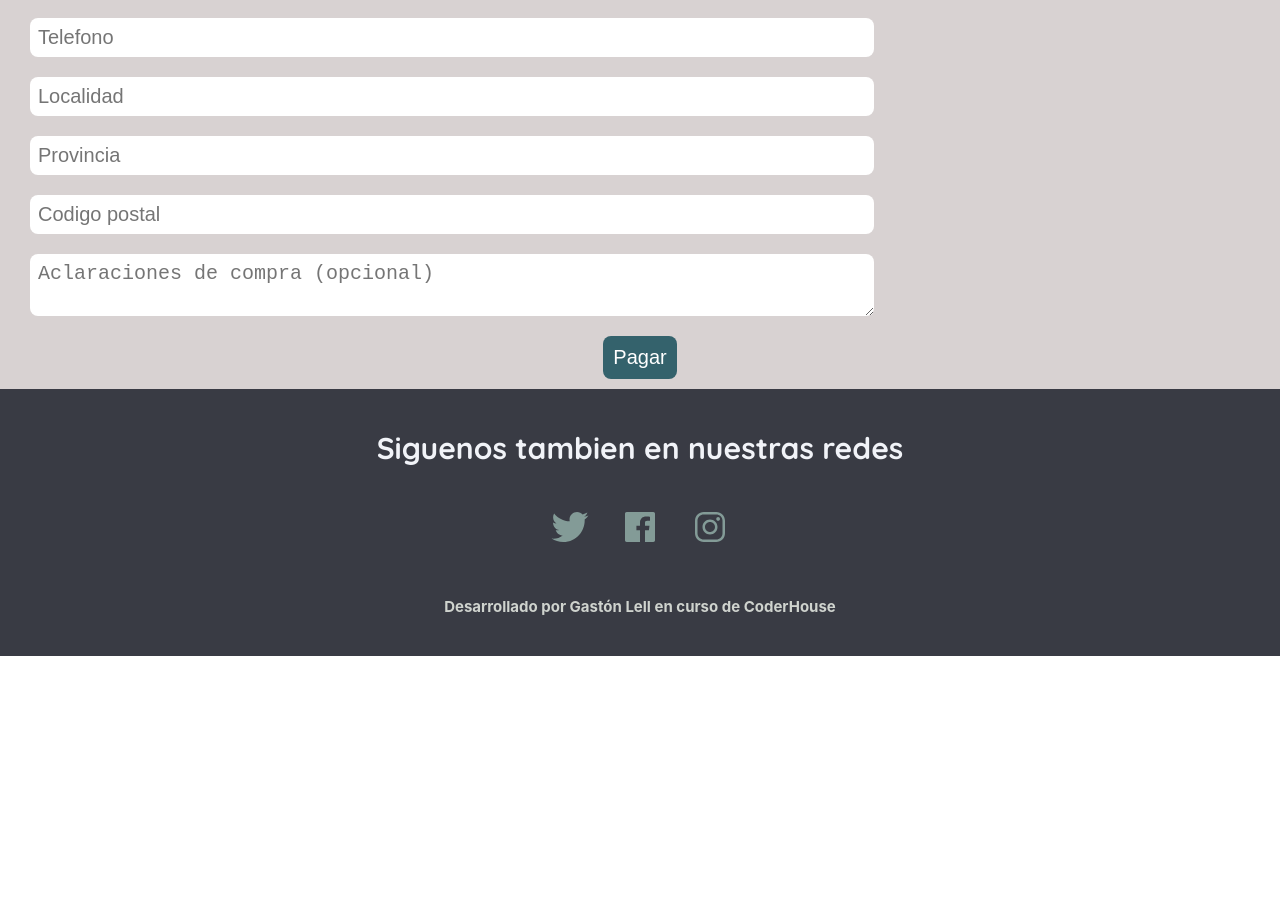
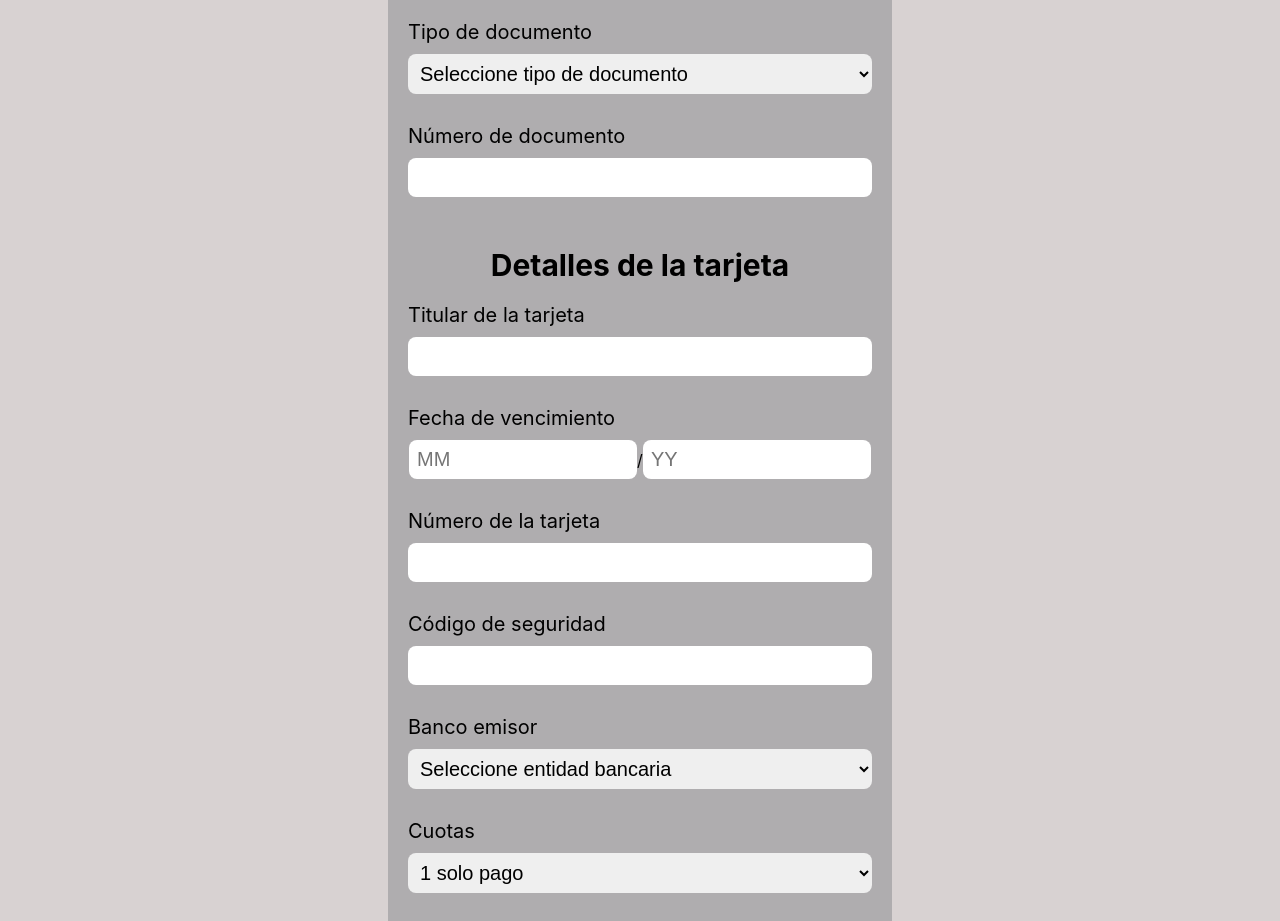
Before and after one commit to GastonLell/coder-tienda, a React (Create React App) app: page /checkout in a window 1280 px wide. Shown: the part 331-1252 px from the top of the page. Before the commit the page ends 987 px from the top, so only its background shows below. Built offline with nearby package versions, Linux system fonts and the light colour scheme; no server answers; the database is empty.

Commit message:
checkout

```diff
--- a/public/index.html
+++ b/public/index.html
@@ -11,5 +11,7 @@
     <noscript>Su navegador no soporta las librerias de Javascript</noscript>
 
     <div id="root"></div>
+
+    <script src="https://secure.mlstatic.com/sdk/javascript/v1/mercadopago.js"></script>
   </body>
 </html>
--- a/src/components/global/Checkout/CheckoutContainer.jsx
+++ b/src/components/global/Checkout/CheckoutContainer.jsx
@@ -20,14 +20,11 @@ const Checkout = () => {
   const [idVenta, setIdVenta] = useState();
 
   const [formData, setFormData] = useState({
-    nombre: "",
-    apellido: "",
     email: "",
-    tel: "",
-    localidad: "",
-    provincia: "",
-    CP: "",
-    comentario: "",
+    docNumber: "",
+    cardNameTitular: "",
+    cardNumber: "",
+    cuotas: Number,
   });
 
   const compra = {
@@ -57,7 +54,7 @@ const Checkout = () => {
   }, []);
   return (
     <CheckoutStyle>
-      {data.items.length > 0 && <CartListNabvar data={data} />}
+      {/* {data.items.length > 0 && <CartListNabvar data={data} />} */}
 
       {idVenta ? (
         <SaleConfirmed idVenta={idVenta} />
--- a/src/components/global/Checkout/CheckoutStyle.jsx
+++ b/src/components/global/Checkout/CheckoutStyle.jsx
@@ -13,15 +13,45 @@ export const CheckoutStyle = styled.div`
 export const FormStyle = styled.div`
   width: 100%;
 
+  h3 {
+    margin: 20px auto;
+    font-size: 30px;
+  }
+
+  form {
+    width: 40%;
+    margin: 0 auto;
+    background-color: #afadaf;
+    padding: 20px;
+    border-radius: 8px;
+  }
+
   input,
-  textarea {
-    width: 67%;
-    display: block;
-    margin: 20px;
+  textarea,
+  select {
+    width: 100%;
+    margin-bottom: 30px;
     border: none;
     border-radius: 8px;
     font-size: 20px;
     padding: 8px;
+  }
+
+  label {
+    display: block;
+    text-align: left;
+    font-size: 20px;
+    width: 100%;
+    margin-bottom: 10px;
+  }
+
+  select option {
+    font-size: 15px;
+  }
+
+  #cardExpirationMonth,
+  #cardExpirationYear {
+    width: calc((100% / 2) - 4px) !important;
   }
 
   button {
--- a/src/components/global/Checkout/FormCheckout.jsx
+++ b/src/components/global/Checkout/FormCheckout.jsx
@@ -3,6 +3,161 @@ import { FormStyle } from "./CheckoutStyle";
 const FormCheckout = ({ handleChangeInput, handleSubmitForm }) => {
   return (
     <FormStyle>
+      <form id="formCheckout" onSubmit={handleSubmitForm} method="post">
+        <h3>Detalles del comprador</h3>
+
+        <div>
+          <div>
+            <label for="email">E-mail</label>
+            <input
+              id="email"
+              name="email"
+              type="text"
+              required
+              onChange={handleChangeInput}
+            />
+          </div>
+
+          <div>
+            <label for="docType">Tipo de documento</label>
+            <select id="docType" name="docType" type="text">
+              <option value="#" select>
+                Seleccione tipo de documento
+              </option>
+              <option value="dni">DNI</option>
+              <option value="lc">Libreta civica</option>
+            </select>
+          </div>
+
+          <div>
+            <label for="docNumber">Número de documento</label>
+            <input
+              id="docNumber"
+              name="docNumber"
+              type="text"
+              required
+              onChange={handleChangeInput}
+            />
+          </div>
+        </div>
+
+        <h3>Detalles de la tarjeta</h3>
+        <div>
+          <div>
+            <label for="cardholderName">Titular de la tarjeta</label>
+            <input
+              id="cardholderName"
+              name="cardNameTitular"
+              type="text"
+              onChange={handleChangeInput}
+            />
+          </div>
+
+          <div>
+            <label for="">Fecha de vencimiento</label>
+            <div>
+              <input
+                type="text"
+                placeholder="MM"
+                id="cardExpirationMonth"
+                onselectstart="return false"
+                onpaste="return false"
+                oncopy="return false"
+                oncut="return false"
+                ondrag="return false"
+                ondrop="return false"
+                autocomplete="off"
+              />
+              <span>/</span>
+              <input
+                type="text"
+                placeholder="YY"
+                id="cardExpirationYear"
+                onselectstart="return false"
+                onpaste="return false"
+                oncopy="return false"
+                oncut="return false"
+                ondrag="return false"
+                ondrop="return false"
+                autocomplete="off"
+              />
+            </div>
+          </div>
+
+          <div>
+            <label for="cardNumber">Número de la tarjeta</label>
+            <input
+              onChange={handleChangeInput}
+              name="cardNumber"
+              type="text"
+              id="cardNumber"
+              onselectstart="return false"
+              onpaste="return false"
+              oncopy="return false"
+              oncut="return false"
+              ondrag="return false"
+              ondrop="return false"
+              autocomplete="off"
+            />
+          </div>
+
+          <div>
+            <label for="securityCode">Código de seguridad</label>
+            <input
+              id="securityCode"
+              type="text"
+              onselectstart="return false"
+              onpaste="return false"
+              oncopy="return false"
+              oncut="return false"
+              ondrag="return false"
+              ondrop="return false"
+              autocomplete="off"
+            />
+          </div>
+
+          <div id="issuerInput">
+            <label for="issuer">Banco emisor</label>
+            <select id="issuer" name="issuer" data-checkout="issuer">
+              <option value="" select>
+                Seleccione entidad bancaria
+              </option>
+              <option value="">Nuevo Banco Entre Rios</option>
+              <option value="">Banco Galicia</option>
+            </select>
+          </div>
+
+          <div>
+            <label for="installments">Cuotas</label>
+
+            <select
+              type="text"
+              id="installments"
+              name="cuotas"
+              onChange={handleChangeInput}
+            >
+              <option value="1" select>
+                1 solo pago
+              </option>
+              <option value="3">3 cuotas</option>
+              <option value="6">6 cuotas</option>
+              <option value="12">12 cuotas</option>
+              <option value="18">18 cuotas</option>
+            </select>
+          </div>
+
+          <div>
+            <button type="submit">Pagar</button>
+          </div>
+        </div>
+      </form>
+    </FormStyle>
+  );
+};
+export default FormCheckout;
+
+{
+  /* <FormStyle>
       <form id="formCheckout" onSubmit={handleSubmitForm}>
         <input
           type="text"
@@ -58,7 +213,5 @@ const FormCheckout = ({ handleChangeInput, handleSubmitForm }) => {
         />
         <button type="submit">Pagar</button>
       </form>
-    </FormStyle>
-  );
-};
-export default FormCheckout;
+    </FormStyle> */
+}
```
Also changed, not shown: src/db/db.js (renamed from src/db.js), 1 other file (tests, documents, lock files or other folders).
